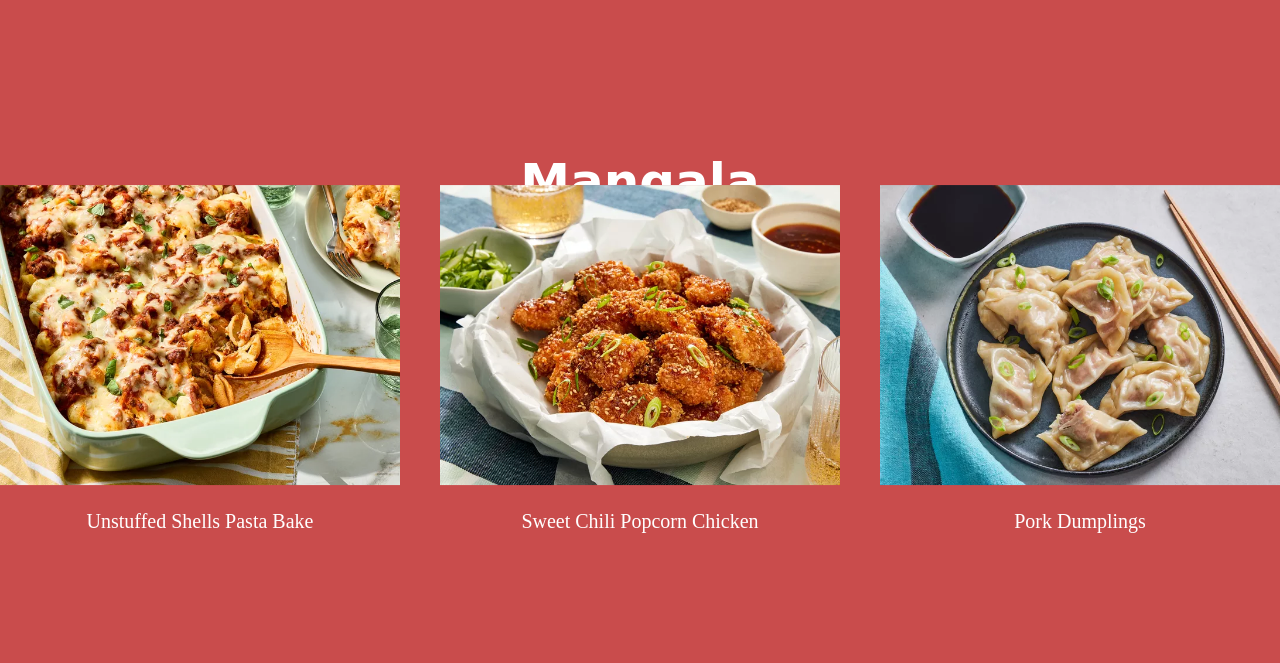
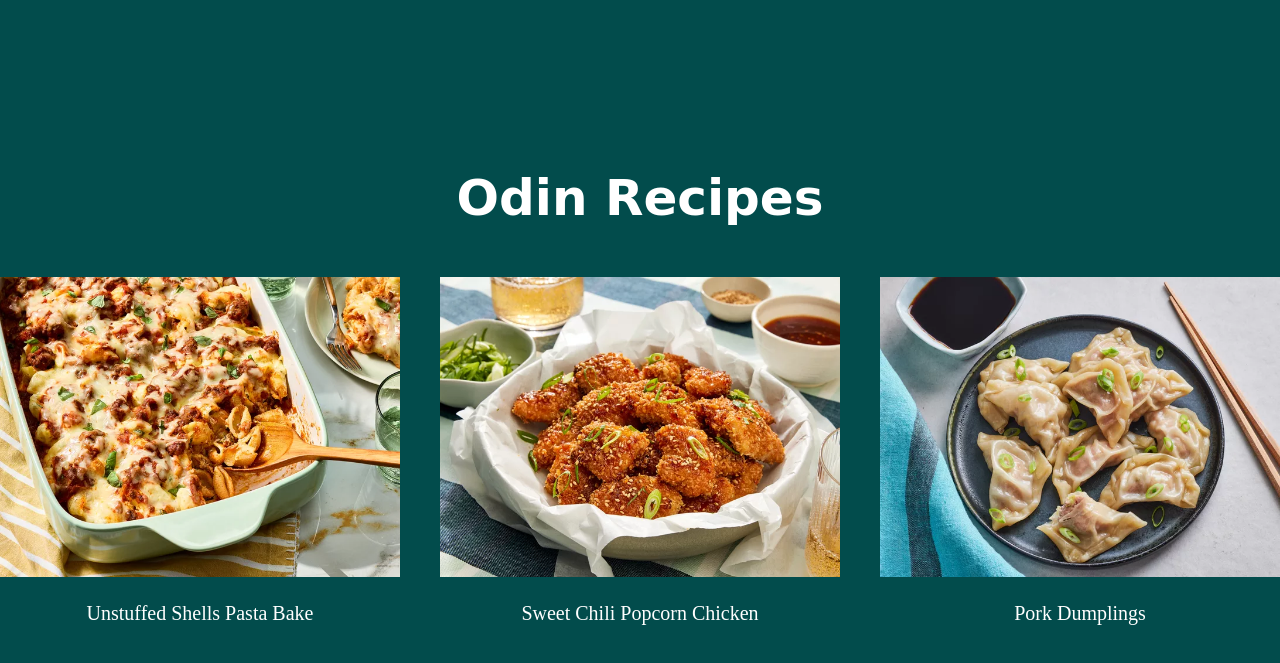
Before and after one commit to minababo/odin-recipes, a plain HTML site: page index.html in a window 1280 px wide. Shown: the part 31-694 px from the top of the page. Drawn offline with Linux system fonts and the light colour scheme.

Commit message:
Removed vertical centering from styles in index.html

```diff
--- a/index.html
+++ b/index.html
@@ -9,7 +9,7 @@
 </head>
 
 <body>
-    <h1 class="heading">Mangala</h1>
+    <h1 class="heading">Odin Recipes</h1>
     <div class="content">
         <div class="item">
             <a href="./recipes/unstuffed-shells-pasta-bake-recipe.html"><img src="./img/beefshellspasta.webp"
--- a/styles.css
+++ b/styles.css
@@ -1,6 +1,7 @@
 * {
-    background-color: rgb(201, 76, 76);
+    background-color: rgb(2, 76, 76);
     color: rgb(255, 255, 255);
+    box-sizing: border-box;
 }
 
 h1 {
@@ -13,7 +14,7 @@ h1 {
     margin-bottom: 50px;
     font-family: 'Brush Script MT', cursive;
 
-    padding-top: 150px;
+    margin-top: 200px;
 }
 
 .content {
@@ -22,13 +23,6 @@ h1 {
     justify-content: center;
     font-size: 20px;
     gap:40px;
-
-    margin: 0;
-    position: absolute;
-    top: 50%;
-    left: 50%;
-    -ms-transform: translate(-50%, -50%);
-    transform: translate(-50%, -50%);
 }
 
 a {
```
